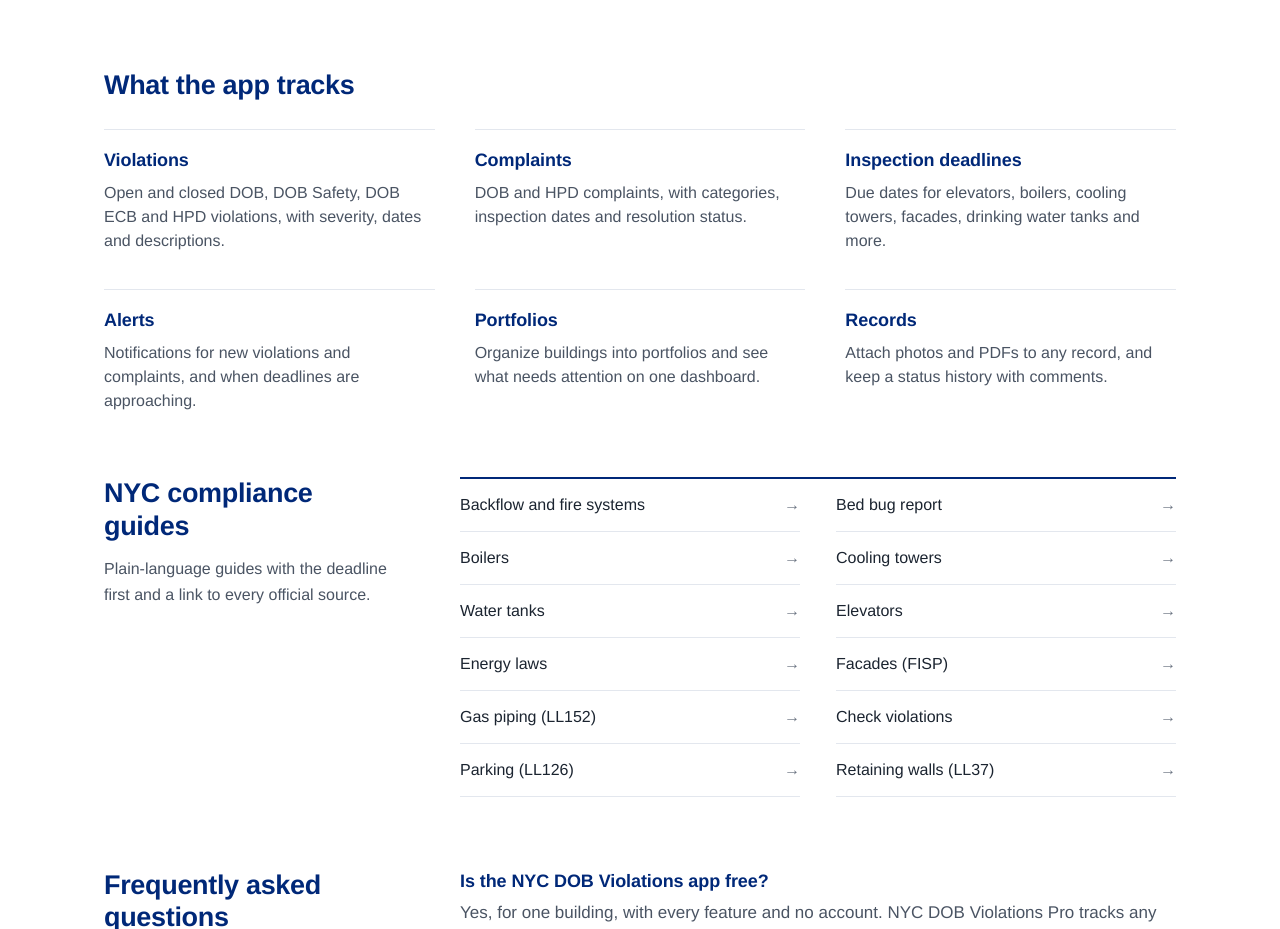
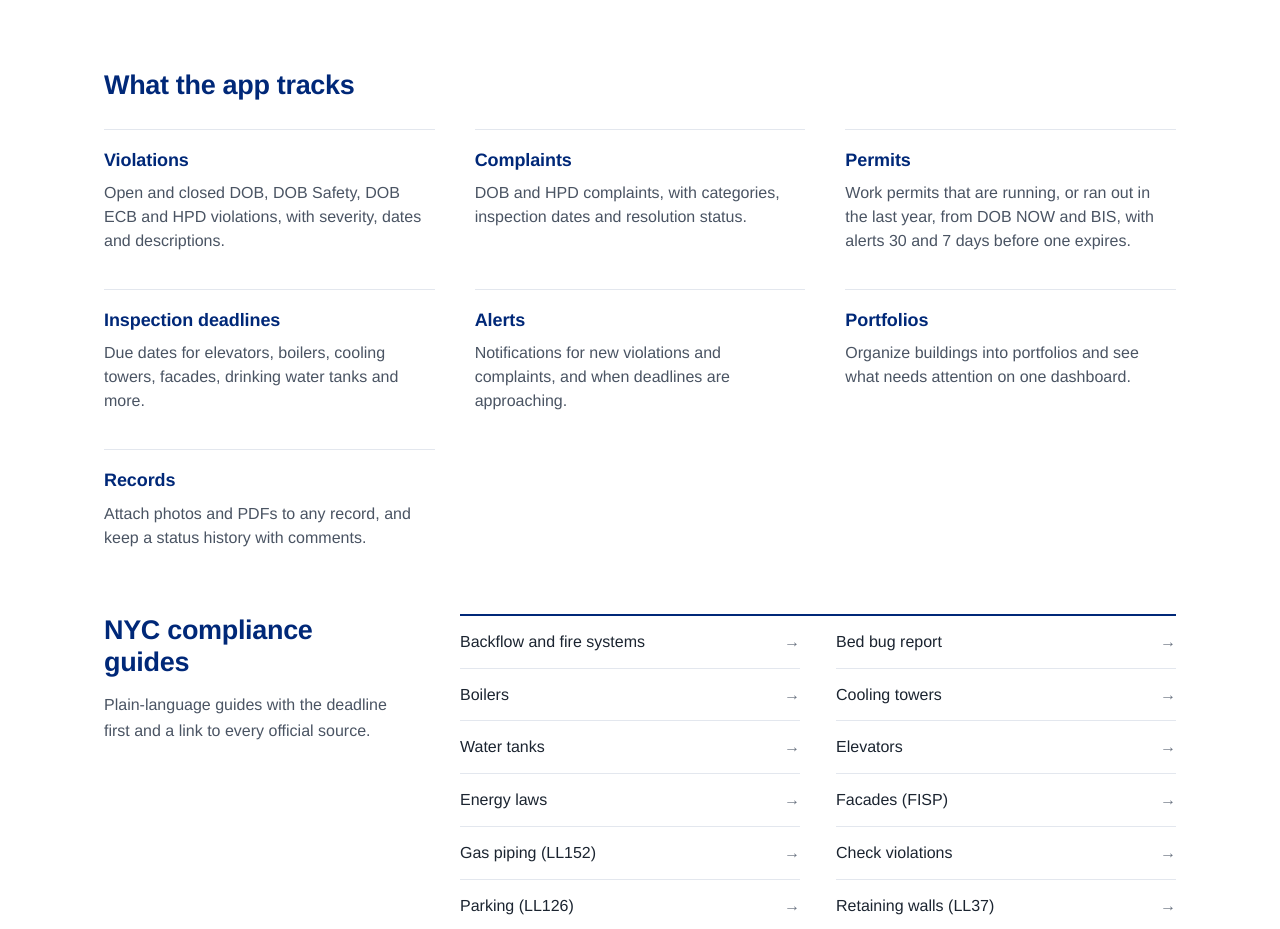
Before and after one commit to coderalert0/nyc-dob-violations-site, a plain HTML site: page index.html in a window 1280 px wide. Shown: the part 1580-2509 px from the top of the page. Drawn offline with Linux system fonts and the light colour scheme.

Commit message:
Permits on the home page (for 1.2; merge when it is approved)

```diff
--- a/index.html
+++ b/index.html
@@ -67,6 +67,7 @@
   <dl class="features">
     <div><dt>Violations</dt><dd>Open and closed DOB, DOB Safety, DOB ECB and HPD violations, with severity, dates and descriptions.</dd></div>
     <div><dt>Complaints</dt><dd>DOB and HPD complaints, with categories, inspection dates and resolution status.</dd></div>
+    <div><dt>Permits</dt><dd>Work permits that are running, or ran out in the last year, from DOB NOW and BIS, with alerts 30 and 7 days before one expires.</dd></div>
     <div><dt>Inspection deadlines</dt><dd>Due dates for elevators, boilers, cooling towers, facades, drinking water tanks and more.</dd></div>
     <div><dt>Alerts</dt><dd>Notifications for new violations and complaints, and when deadlines are approaching.</dd></div>
     <div><dt>Portfolios</dt><dd>Organize buildings into portfolios and see what needs attention on one dashboard.</dd></div>
```
Also changed, not shown: src/pages/home.html (+1 -0 lines).
